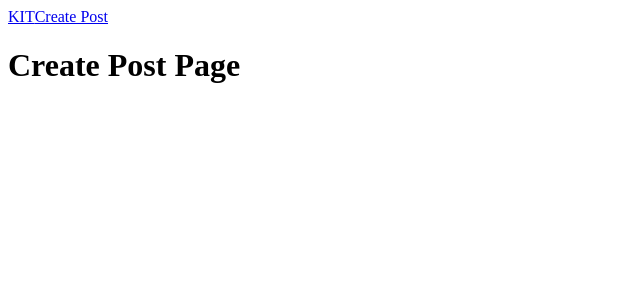
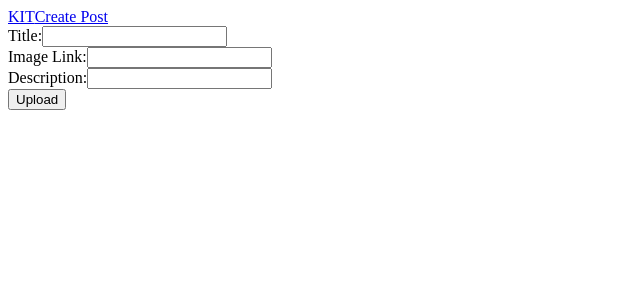
Before and after one commit to Jonnaa/KIT, a React (Vite) app in the folder frontend/: page /create in a window 1280 px wide. Shown: the top 300 px of the page, without its empty margins (0-640 px from the left). Built offline with nearby package versions, Linux system fonts and the light colour scheme.

Commit message:
Create post form working | Details page working

```diff
--- a/frontend/src/components/App/App.jsx
+++ b/frontend/src/components/App/App.jsx
@@ -5,7 +5,7 @@ import DetailsPage from '../DetailsPage';
 import CreatePostPage from '../CreatePostPage';
 
 export default function App() {
-
+  const [detailsContent, setDetailsContent] = useState([])
   return (
     <>
       <div className='flex justify-between px-10 py-2'>
@@ -14,8 +14,8 @@ export default function App() {
       </div>
 
       <Routes>
-        <Route path="/" element={<LandingPage/>}/>
-        <Route path="/details" element={<DetailsPage />} />
+        <Route path="/" element={<LandingPage updateDetails={setDetailsContent}/>}/>
+        <Route path="/details" element={<DetailsPage post={detailsContent}/>} />
         <Route path="/create" element={<CreatePostPage />} />
       </Routes>
     </>
--- a/frontend/src/components/CreatePostPage/index.jsx
+++ b/frontend/src/components/CreatePostPage/index.jsx
@@ -1,5 +1,66 @@
+import { useState } from "react"
+import { createPost } from "../../../utils/backend"
+
+
 export default function CreatePostPage(){
+    const [formContent, setFormContent] = useState({
+        title: '',
+        img: '',
+        description: ''
+    })
+
+    const [uploadStatus, setUploadStatus] = useState("")
+
+    function handleInputChange(event) {
+        setFormContent({
+            ...formContent,
+            [event.target.name]: event.target.value
+        })
+    }
+
+    function handleSubmit(event){
+        // Don't let page reload
+        event.preventDefault()
+        setUploadStatus("Uploading...")
+        // Create post then go to post detail
+        createPost({...formContent})
+            .then(()=>setUploadStatus("Upload successful!"))
+        setFormContent({
+            title: '',
+            img: '',
+            description: ''
+        })
+    }
+
     return(
-        <h1>Create Post Page</h1>
+        <div>
+            <form onSubmit={handleSubmit}>
+                <label htmlFor="title">Title:</label>
+                <input
+                    name="title"
+                    value={formContent.title}
+                    onChange={handleInputChange}
+                />
+                <br />
+                <label htmlFor="img">Image Link:</label>
+                <input
+                    name="img"
+                    value={formContent.img}
+                    onChange={handleInputChange}
+                />
+                <br />
+                <label htmlFor="description">Description:</label>
+                <input
+                    name="description"
+                    value={formContent.description}
+                    onChange={handleInputChange}
+                />
+                <br />
+                <button type="submit">
+                    Upload
+                </button>
+            </form>
+            {uploadStatus}
+        </div>
     )
 }
--- a/frontend/src/components/DetailsPage/index.jsx
+++ b/frontend/src/components/DetailsPage/index.jsx
@@ -1,5 +1,14 @@
-export default function DetailsPage(){
+export default function DetailsPage({post}){
     return(
-        <h1>details page</h1>
+        <div>
+            <div className="border-y-4 border-y-black">
+                <h2>{post.title}</h2>
+                <img src={post.img} alt="post image" />
+                <p>{post.description}</p>
+            </div>
+            <div>
+                <h3>comments would go here</h3>
+            </div>
+        </div>
     )
 }
--- a/frontend/src/components/LandingPage/index.jsx
+++ b/frontend/src/components/LandingPage/index.jsx
@@ -1,10 +1,10 @@
 import PostsGallery from "../PostsGallery"
 
-export default function LandingPage(){
+export default function LandingPage({updateDetails}){
     return(
         <>
             <h1>landing page</h1>
-            <PostsGallery />
+            <PostsGallery updateDetails={updateDetails}/>
         </>
     )
 }
--- a/frontend/src/components/Post/index.jsx
+++ b/frontend/src/components/Post/index.jsx
@@ -1,15 +1,20 @@
 import { Link } from "react-router-dom"
 
 // Post function receives props which has data and key
-export default function Post({data}){
+export default function Post({data, updateDetails}){
     // Post model only has title, img and desc
-    const {title, img, description} = data
+    const {title, img} = data
+
 
     return(
-        <div className="w-3/4 mx-auto">
-            <h1>{title}</h1>
-            <img src={img} alt="" />
-            <p>{description}</p>
-        </div>
+        <Link
+            to="/details"
+            onClick={() => { updateDetails(data)}}
+        >
+            <div className="w-1/3 mx-auto">
+                <h1>{title}</h1>
+                <img src={img} alt="" />
+            </div>
+        </Link>
     )
 }
--- a/frontend/src/components/PostsGallery/index.jsx
+++ b/frontend/src/components/PostsGallery/index.jsx
@@ -2,7 +2,7 @@ import { useState, useEffect } from "react"
 import {getPosts} from "../../../utils/backend"
 import Post from "../Post"
 
-export default function PostsGallery(){
+export default function PostsGallery({updateDetails}){
     // All posts stored in db will go here
     const [posts , setPosts] = useState([])
 
@@ -16,7 +16,7 @@ export default function PostsGallery(){
 
     if (posts.length > 0){
         content = posts.map(post=>{
-            return <Post key={post._id} data={post}/>
+            return <Post key={post._id} data={post} updateDetails={updateDetails}/>
         })
     }
     return(
```
